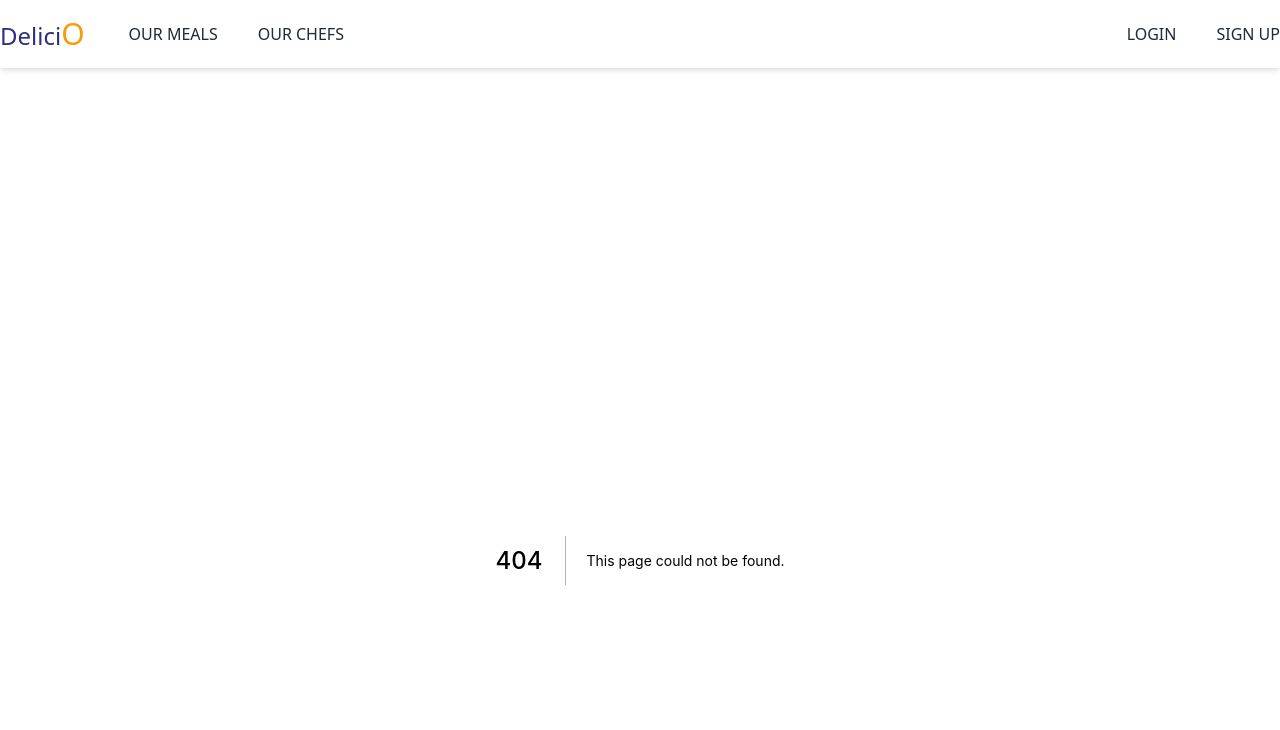
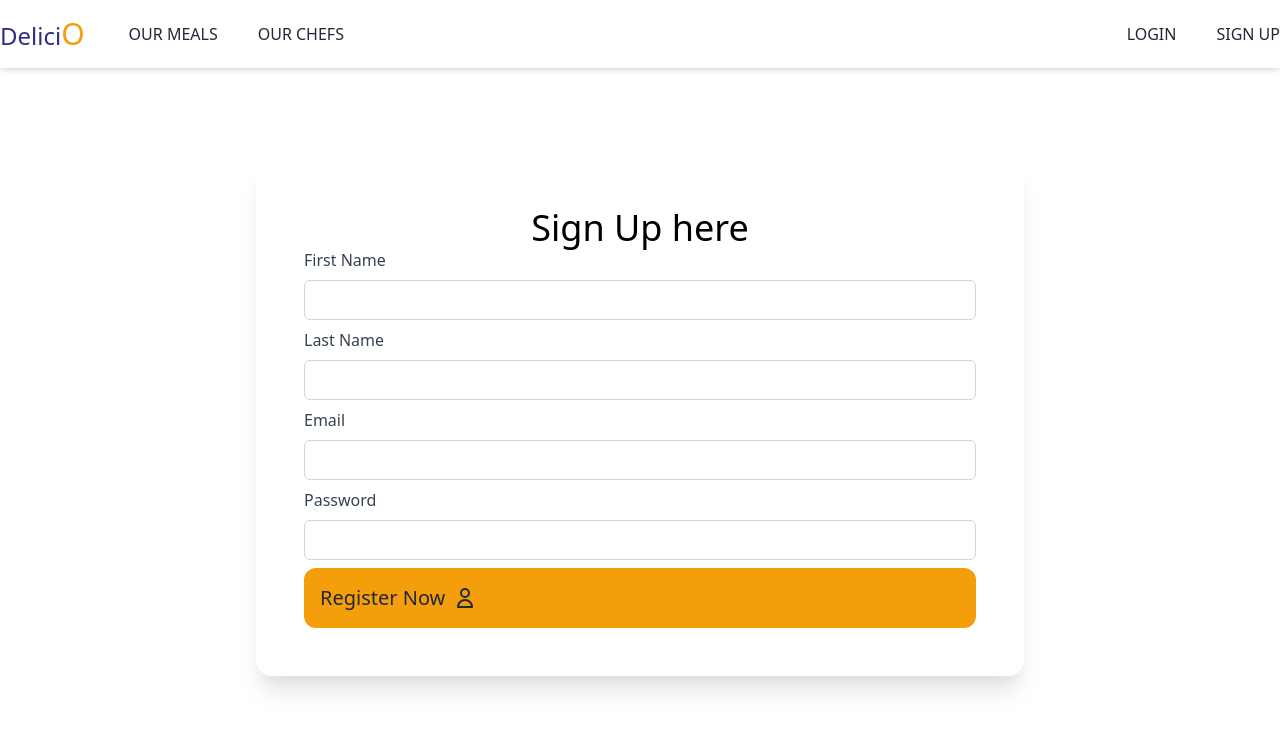
Before and after one commit to musole-masu/delicio-nextjs, a Next.js app: page /auth/signup in a window 1280 px wide. Before the commit this address had no page. Shown: the top 730 px of the page. Built offline with nearby package versions, Linux system fonts and the light colour scheme.

Commit message:
add auth Pages

```diff
--- /dev/null
+++ b/components/auth/Login.js
@@ -0,0 +1,60 @@
+const Login = () => {
+  return (
+    <div className="flex flex-col px-12 py-12 max-w-3xl mx-auto shadow-xl rounded-2xl">
+      <div className="text-center">
+        <h1 className="font-light text-4xl">Login</h1>
+      </div>
+      <form>
+        <div>
+          <label
+            htmlFor="meal-name"
+            className="block text-base font-normal text-gray-700"
+          >
+            Email
+          </label>
+          <input
+            type="email"
+            id="email"
+            className="my-2 p-2 border border-gray-300 focus:ring-2 focus:ring-indigo-300 focus:ring-opacity-50 focus:outline-none w-full h-10 rounded-md"
+          />
+        </div>
+        <div>
+          <label
+            htmlFor="meal-name"
+            className="block text-base font-normal text-gray-700"
+          >
+            Password
+          </label>
+          <input
+            type="password"
+            id="password"
+            className="my-2 p-2 border border-gray-300 focus:ring-2 focus:ring-indigo-300 focus:ring-opacity-50 focus:outline-none w-full h-10 rounded-md"
+          />
+        </div>
+
+        <div className="flex">
+          <button className="bg-yellow-500 text-gray-800 font-medium text-xl inline-flex  w-full items-center px-4 py-4 rounded-xl">
+            Login Now{" "}
+            <span className="ml-2">
+              <svg
+                xmlns="http://www.w3.org/2000/svg"
+                className="h-6 w-6"
+                fill="none"
+                viewBox="0 0 24 24"
+                stroke="currentColor"
+              >
+                <path
+                  strokeLinecap="round"
+                  strokeLinejoin="round"
+                  strokeWidth="2"
+                  d="M16 7a4 4 0 11-8 0 4 4 0 018 0zM12 14a7 7 0 00-7 7h14a7 7 0 00-7-7z"
+                />
+              </svg>
+            </span>
+          </button>
+        </div>
+      </form>
+    </div>
+  );
+};
+export default Login;
--- /dev/null
+++ b/components/auth/SignUp.js
@@ -0,0 +1,86 @@
+const SignUp = () => {
+  return (
+    <div className="flex flex-col px-12 py-12 max-w-3xl mx-auto shadow-xl rounded-2xl">
+      <div className="text-center">
+        <h1 className="font-light text-4xl">Sign Up here</h1>
+      </div>
+      <form>
+        <div>
+          <label
+            htmlFor="meal-name"
+            className="block text-base font-normal text-gray-700"
+          >
+            First Name
+          </label>
+          <input
+            type="text"
+            id="firstName"
+            className="my-2 p-2 border border-gray-300 focus:ring-2 focus:ring-indigo-300 focus:ring-opacity-50 focus:outline-none w-full h-10 rounded-md"
+          />
+        </div>
+        <div>
+          <label
+            htmlFor="meal-name"
+            className="block text-base font-normal text-gray-700"
+          >
+            Last Name
+          </label>
+          <input
+            type="text"
+            id="lastName"
+            className="my-2 p-2 border border-gray-300 focus:ring-2 focus:ring-indigo-300 focus:ring-opacity-50 focus:outline-none w-full h-10 rounded-md"
+          />
+        </div>
+        <div>
+          <label
+            htmlFor="meal-name"
+            className="block text-base font-normal text-gray-700"
+          >
+            Email
+          </label>
+          <input
+            type="email"
+            id="email"
+            className="my-2 p-2 border border-gray-300 focus:ring-2 focus:ring-indigo-300 focus:ring-opacity-50 focus:outline-none w-full h-10 rounded-md"
+          />
+        </div>
+        <div>
+          <label
+            htmlFor="meal-name"
+            className="block text-base font-normal text-gray-700"
+          >
+            Password
+          </label>
+          <input
+            type="password"
+            id="password"
+            className="my-2 p-2 border border-gray-300 focus:ring-2 focus:ring-indigo-300 focus:ring-opacity-50 focus:outline-none w-full h-10 rounded-md"
+          />
+        </div>
+
+        <div className="flex">
+          <button className="bg-yellow-500 text-gray-800 font-medium text-xl inline-flex  w-full items-center px-4 py-4 rounded-xl">
+            Register Now{" "}
+            <span className="ml-2">
+              <svg
+                xmlns="http://www.w3.org/2000/svg"
+                className="h-6 w-6"
+                fill="none"
+                viewBox="0 0 24 24"
+                stroke="currentColor"
+              >
+                <path
+                  strokeLinecap="round"
+                  strokeLinejoin="round"
+                  strokeWidth="2"
+                  d="M16 7a4 4 0 11-8 0 4 4 0 018 0zM12 14a7 7 0 00-7 7h14a7 7 0 00-7-7z"
+                />
+              </svg>
+            </span>
+          </button>
+        </div>
+      </form>
+    </div>
+  );
+};
+export default SignUp;
--- a/components/layout/MainNavigation.js
+++ b/components/layout/MainNavigation.js
@@ -27,13 +27,13 @@ const MainNavigation = () => {
               </div>
             </div>
             <div className="flex items-center space-x-10">
-              <Link href="/login">
-                <span className="font-light text-base text-gray-800">
+              <Link href="/auth/login">
+                <span className="font-light text-base text-gray-800 cursor-pointer hover:text-yellow-500">
                   LOGIN
                 </span>
               </Link>
-              <Link href="/login">
-                <span className="font-light text-base text-gray-800">
+              <Link href="/auth/signup">
+                <span className="font-light text-base text-gray-800 cursor-pointer hover:text-yellow-500">
                   SIGN UP
                 </span>
               </Link>
--- /dev/null
+++ b/pages/auth/login.js
@@ -0,0 +1,5 @@
+import Login from "../../components/auth/Login";
+const LoginPage = () => {
+  return <Login />;
+};
+export default LoginPage;
--- /dev/null
+++ b/pages/auth/signup.js
@@ -0,0 +1,5 @@
+import SignUp from "../../components/auth/SignUp";
+const Signup = () => {
+  return <SignUp />;
+};
+export default Signup;
--- a/pages/index.js
+++ b/pages/index.js
@@ -2,6 +2,7 @@ import { MongoClient } from "mongodb";
 import { Fragment } from "react";
 import Head from "next/head";
 import MealList from "../components/meals/MealList";
+import ChefList from "../components/chefs/ChefList";
 const DUMMY_CHEFS = [
   {
     id: "chef1",
@@ -14,7 +15,7 @@ const DUMMY_CHEFS = [
   {
     id: "chef2",
     chef: "Henrica Doco",
-    image_full: "/chefs/dahiana-waszaj-cookChef%232.PNG",
+    image_full: "/chefs/petr-sevcovic-cookChef%233.PNG",
     rates: 4,
     description:
       "We love variety of colors and good food. And good food does not need any additives.",
@@ -22,7 +23,7 @@ const DUMMY_CHEFS = [
   {
     id: "chef3",
     chef: "Henrica Doco",
-    image_full: "/chefs/dahiana-waszaj-cookChef%232.PNG",
+    image_full: "/chefs/jeff-siepman-cookChef%231.PNG",
     rates: 4,
     description:
       "We love variety of colors and good food. And good food does not need any additives.",
@@ -123,6 +124,18 @@ const HomePage = (props) => {
         <div className="flex flex-row space-x-12 mt-20">
           <MealList meals={props.meals} />
         </div>
+        <div className="text-center mt-20">
+          <h1 className="font-bold text-5xl text-gray-600">Our Food Team. </h1>
+
+          <p className="text-gray-700 text-xl font-light  mt-5">
+            They use high quality, natural ingredients from selected suppliers -
+            and never any flavorings, preservatives, flavor enhancers or other
+            additives.
+          </p>
+        </div>
+        <div className="flex flex-row space-x-12 mt-20">
+          <ChefList chefs={props.chefs} />{" "}
+        </div>
       </div>
     </Fragment>
   );
@@ -148,6 +161,7 @@ export async function getStaticProps() {
         chef: meal.chef,
         id: meal._id.toString(),
       })),
+      chefs: DUMMY_CHEFS,
     },
   };
 }
```
